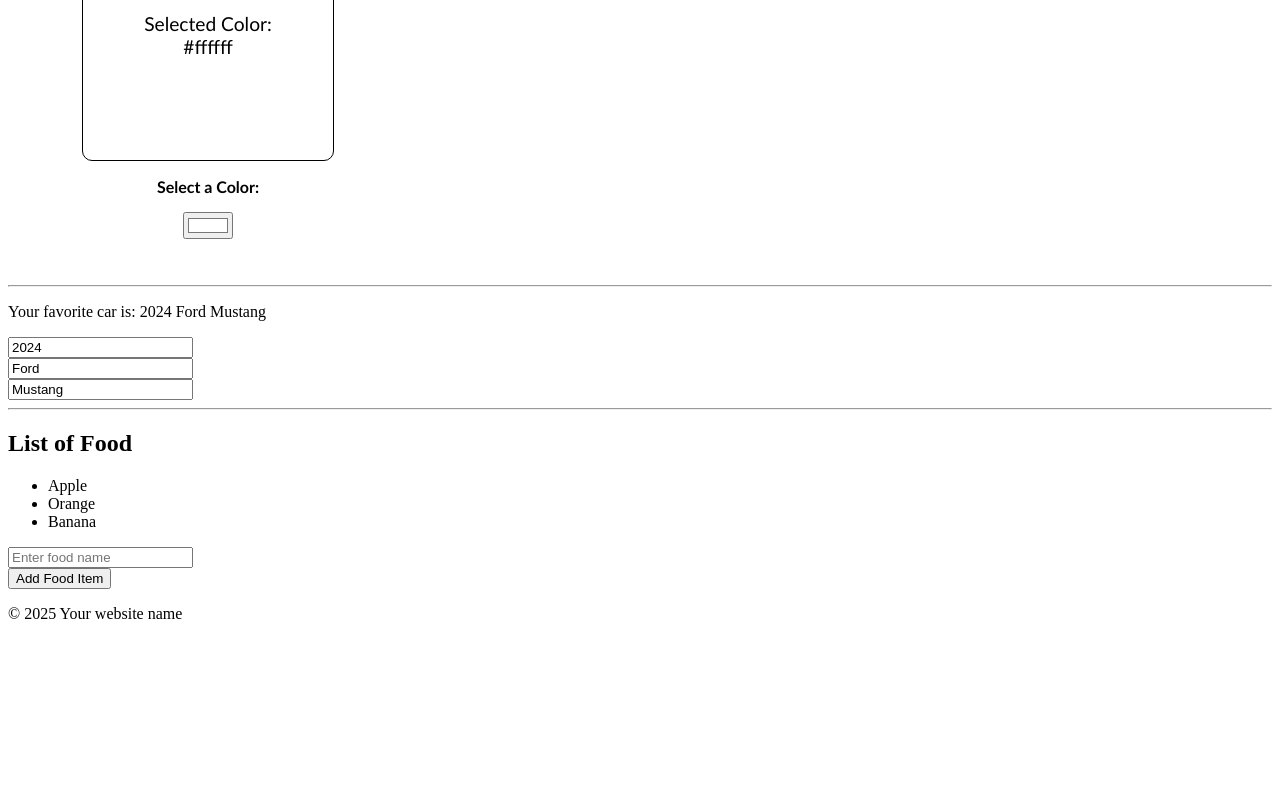
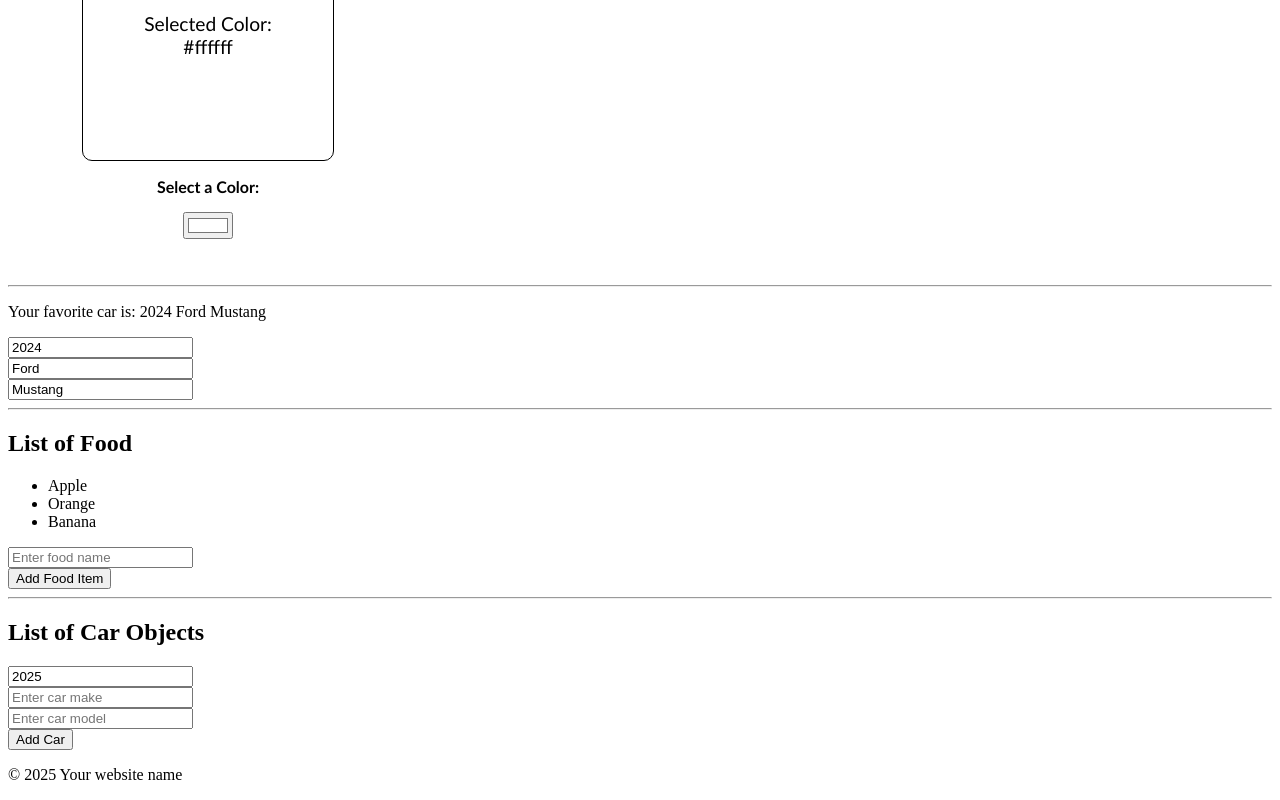
Before and after one commit to KingRavo18/Learning-React, a React app: page / in a window 1280 px wide. Shown: the part 3049-3849 px from the top of the page. Before the commit the page ends 3688 px from the top, so only its background shows below. Built offline with nearby package versions, Linux system fonts and the light colour scheme; the HTML template or start-up script is replaced by a standard one.

Commit message:
Cannot Comprehend

```diff
--- a/src/App.jsx
+++ b/src/App.jsx
@@ -8,12 +8,13 @@
 import List from './List.jsx'
 import ButtonClick from './ButtonClick.jsx'
 import ProfilePicture from './ProfiilePicture.jsx'
-import MyComponent from './MyComponent.jsx'
+import MyComponent from './State/MyComponent.jsx'
 import Counter from './Counter/Counter.jsx'
-import Form from './Form.jsx'
+import Form from './State/Form.jsx'
 import ColorPicker from './Color Picker/ColorPicker.jsx'
-import Object_State from './objectState.jsx'
-import Array_State from './arrayState.jsx'
+import Object_State from './State/objectState.jsx'
+import Array_State from './State/arrayState.jsx'
+import Array_Objects from './State/arrayObjectsCannotComprehend.jsx'
 
 function App() {
 
@@ -55,6 +56,8 @@
       <Object_State />
       <hr/>
       <Array_State />
+      <hr/>
+      <Array_Objects />
       <Footer/>
     </>
   );
--- /dev/null
+++ b/src/State/arrayObjectsCannotComprehend.jsx
@@ -0,0 +1,58 @@
+import React, {useState} from "react";
+
+export default function Array_Objects() {
+
+    const [cars, setCars] = useState([]);
+    const [carYear, setCarYear] = useState(new Date().getFullYear());
+    const [carMake, setCarMake] = useState("");
+    const [carModel, setCarModel] = useState("");
+
+    function handleAddCar() {
+        const newCar = {year: carYear, make: carMake, model: carModel};
+
+        setCars(c => [...c, newCar]);
+        setCarYear(new Date().getFullYear());
+        setCarMake("");
+        setCarModel("");
+    }
+
+    function handleRemoveCar(index) {
+        setCars(c => c.filter((_, i) => i !== index));
+    }
+
+    function handleYearChange(event) {
+        setCarYear(event.target.value);
+    }
+    function handleMakeChange(event) {
+        setCarMake(event.target.value);
+    }
+    function handleModelChange(event) {
+        setCarModel(event.target.value);
+    }
+
+    return(
+        <div>
+            <h2>List of Car Objects</h2>
+            <ul>
+                {cars.map((car, index) =>
+                    <li key={index} onClick={() => handleRemoveCar(index)}>
+                        {car.year} {car.make} {car.model}
+                    </li>
+                )}
+            </ul>
+
+            <input type="number" value={carYear} onChange={handleYearChange}/><br/>
+            <input type="text"
+                   value={carMake}
+                   onChange={handleMakeChange}
+                   placeholder="Enter car make"
+            /><br/>
+            <input type="text"
+                   value={carModel}
+                   onChange={handleModelChange}
+                   placeholder="Enter car model"
+            /><br/>
+            <button onClick={handleAddCar}>Add Car</button>
+        </div>
+    );
+}
```
Also changed, not shown: src/State/Form.jsx (renamed from src/Form.jsx), src/State/MyComponent.jsx (renamed from src/MyComponent.jsx), src/State/arrayState.jsx (renamed from src/arrayState.jsx), src/State/objectState.jsx (renamed from src/objectState.jsx).
